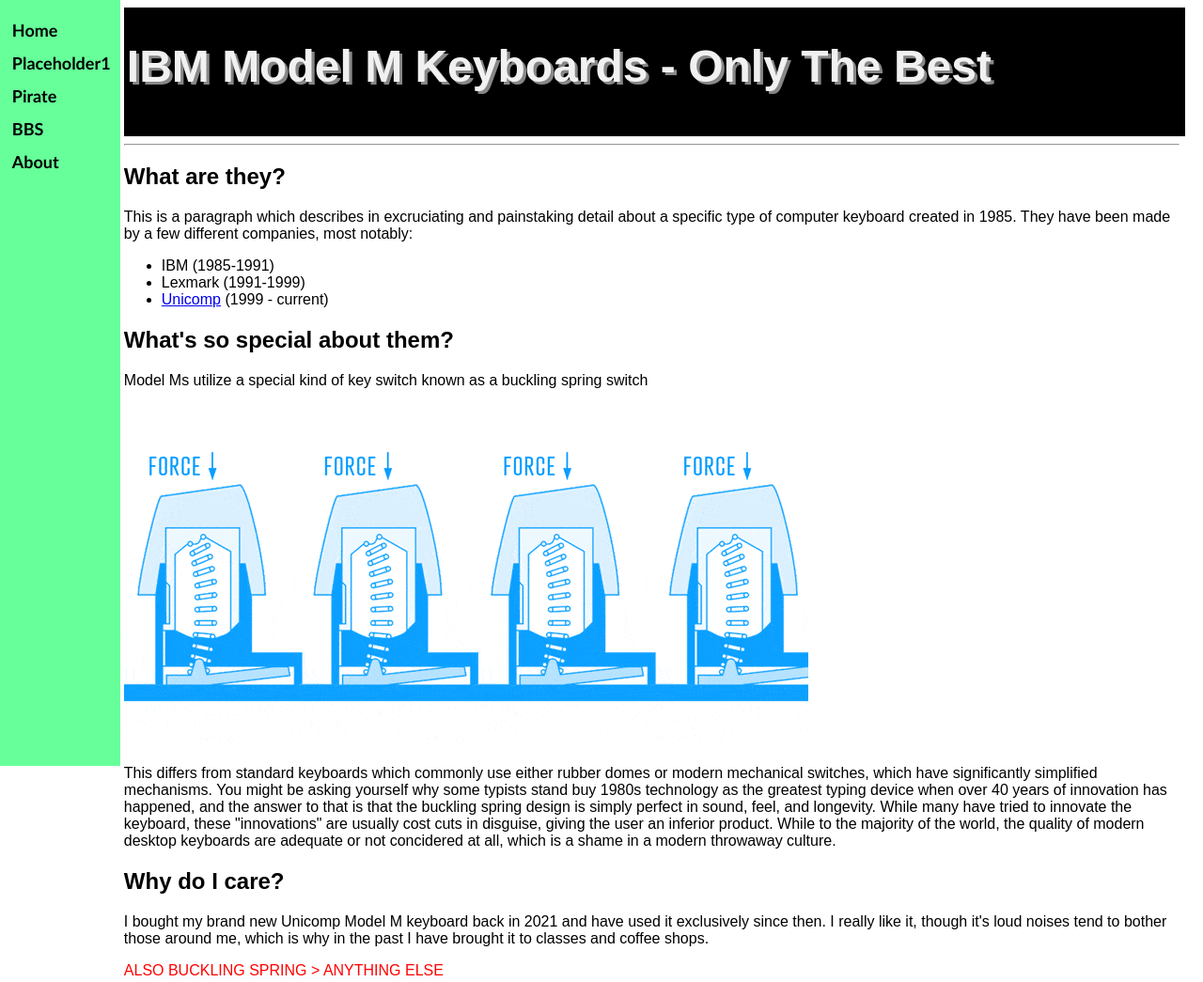
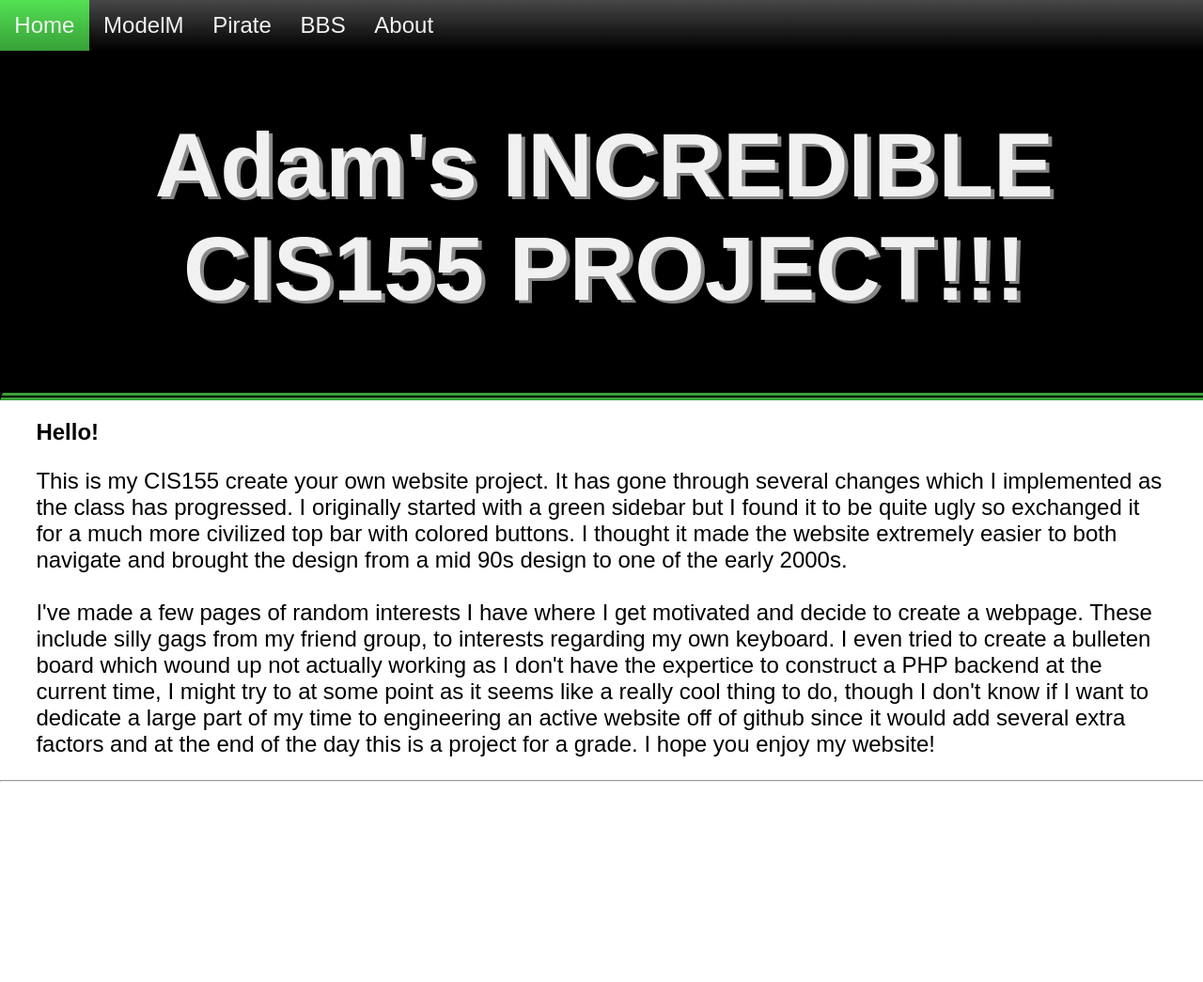
Before and after one commit to AdamT2000/my-website, a plain HTML site: page index.html in a window 1280 px wide. Shown: the top 1045 px of the page at 94% size. After the commit the page ends 914 px from the top, so only its background shows below. Drawn offline with Linux system fonts and the light colour scheme.

Commit message:
BIG change to layout/resort

```diff
--- a/index.html
+++ b/index.html
@@ -5,51 +5,39 @@
         <head>
             <meta charset="UTF-8">
             <title>IBM Model M Keyboards</title>
-            <link rel="stylesheet" href="styles.css">
+            <link rel="stylesheet" href="pages\styles\styleNew.css">
         </head>
 
-        <body>
         <!-- This is the top navigation bar :3-->
         <div class="sidenav">
-                <a href="index.html">Home</a>
-                <a href="#">Placeholder1</a>
+            <a class="active" href="index.html">Home</a>
+            <a href="pages/modelm.html">ModelM</a>
             <a href="pages/pirateposting.html">Pirate</a>
             <a href="pages/bbs/bbs.html">BBS</a>
             <a href="pages/aboutme.html">About</a>
         </div>
 
+        <body>
             <div class="header">
-                <h1>IBM Model M Keyboards - Only The Best</h1>
+                <h1>Adam's INCREDIBLE CIS155 PROJECT!!!</h1>
             </div>
 
-            <hr>
-            <h2>What are they?</h2>
-            <p>
-                This is a paragraph which describes in excruciating and painstaking detail about a specific type of computer keyboard created in 1985. They have been made by a few different companies, most notably:
+            <div class="content">
+                <h2> Hello!</h2>
+                <p> This is my CIS155 create your own website project. It has gone through several changes which I implemented
+                    as the class has progressed. I originally started with a green sidebar but I found it to be quite ugly so
+                    exchanged it for a much more civilized top bar with colored buttons. I thought it made the website extremely
+                    easier to both navigate and brought the design from a mid 90s design to one of the early 2000s. <br> <br>
+
+                    I've made a few pages of random interests I have where I get motivated and decide to create a webpage.
+                    These include silly gags from my friend group, to interests regarding my own keyboard. I even tried to create
+                    a bulleten board which wound up not actually working as I don't have the expertice to construct a PHP backend at
+                    the current time, I might try to at some point as it seems like a really cool thing to do, though I don't
+                    know if I want to dedicate a large part of my time to engineering an active website off of github since it would
+                    add several extra factors and at the end of the day this is a project for a grade. I hope you enjoy my website!
+
                 </p>
-            <ul>
-                <li>IBM (1985-1991)</li>
-                <li>Lexmark (1991-1999)</li>
-                <li> <a href="https://www.pckeyboard.com/page/SFNT">Unicomp</a> (1999 - current)</li>
-            </ul>
-            <h2> What's so special about them?</h2>
-            <p>Model Ms utilize a special kind of key switch known as a buckling spring switch</p>
-            <img
-                src="bucklingSpringKeyswitchDemo.gif"
-                alt="Animated gif of the action of a buclking spring keyboard"
-                width= "728"
-                height= "364"
-                >
-            <p>
-                This differs from standard keyboards which commonly use either rubber domes or modern mechanical switches, which have significantly simplified mechanisms. You might be asking yourself why some typists stand buy 1980s technology as the greatest typing device when over 40 years of innovation has happened, and the answer to that is that the buckling spring design is simply perfect in sound, feel, and longevity. While many have tried to innovate the keyboard, these "innovations" are usually cost cuts in disguise, giving the user an inferior product. While to the majority of the world, the quality of modern desktop keyboards are adequate or not concidered at all, which is a shame in a modern throwaway culture.
-            </p>
-
-            <h2>Why do I care?</h2>
-            <p>
-                I bought my brand new Unicomp Model M keyboard back in 2021 and have used it exclusively since then. I really like it, though it's loud noises tend to bother those around me, which is why in the past I have brought it to classes and coffee shops. <div id="emph">ALSO BUCKLING SPRING &gt ANYTHING ELSE</div>
-            </p>
-
-            <img src="myModelM.jpg" alt="My model M keyboard, with a black frame with green and white keys" width="500" height="208">
+            </div>
         </body>
     </main>
 
--- a/pages/bbs/bbs.css
+++ b/pages/bbs/bbs.css
@@ -0,0 +1,5 @@
+
+.message-board
+{
+    margin-left: 3vw;
+}
--- a/pages/pirate.css
+++ /dev/null
@@ -1,72 +0,0 @@
-.sidenav
-{
-    font-family: Calibri, 'Trebuchet MS', sans-serif;
-    font-weight:bold;
-    height: 100%;
-    width: 10vw; /*old 160px*/
-    position: fixed;
-    z-index: 1vw;
-    top: 0;
-    left: 0;
-    background-color: rgb(255, 76, 76);
-    overflow-x: hidden;
-    padding-top: 0.5vmax;
-}
-
-.sidenav a
-{
-    padding: 0.5vmax 0.5vmax 0.5vmax 1vmax; /*old 6px 8px 6px 16px*/
-    text-decoration: none;
-    font-size: 1.2vmax; /*old 20px*/
-    color:#000000;
-    display: block;
-}
-
-.sidenav a:hover
-{
-    color: #717171;
-}
-
-.header
-{
-    width: 100%;
-    height: 1%;
-    padding: 0% 0% 1% 0%;
-    color: #f1f1f1;
-    border-style: solid;
-    border-color: #000;
-    background-color: #000;
-    display: block;
-    font-size: 150%;
-    text-shadow: 0.25vw 0.2vw #878787;
-    text-overflow: clip;
-}
-
-body
-{
-    font-family: sans-serif;
-    margin-left: 9vw;
-    padding: 0vw 1.3vw;
-}
-
-p
-{
-    font-family: 'Trebuchet MS', 'Lucida Sans Unicode', 'Lucida Grande', 'Lucida Sans', Arial, sans-serif;
-}
-
-*[h2]
-{
-    font-size: 10px;
-}
-
-main > img
-{
-    text-align: center;
-    padding: 10px 20px;
-}
-/*I found a method to shrink the navbar if it detects a tiny screen*/
-@media (pointer:none), (pointer:coarse)
-{
-    .sidenav {padding-top: 15px;}
-    .sidenav a{font-size: 18px;}
-}
--- /dev/null
+++ b/pages/styles/pirate.css
@@ -0,0 +1,76 @@
+.sidenav
+{
+    background-color: #333;
+    background-image: linear-gradient(to top, #000000, #474747);
+    overflow: hidden;
+}
+
+.sidenav a
+{
+    float: left;
+    color: #f2f2f2;
+    text-align: center;
+    padding: 1vw 1.2vw;
+    text-decoration: none;
+    font-size: 150%;
+}
+
+.sidenav a:hover
+{
+    background-image: linear-gradient(to top, #383838, #8a8a8a);
+}
+
+.sidenav a.active
+{
+    background-image: linear-gradient(to top, 	#802a2a, 	#e15353);
+}
+
+.header
+{
+    width: 100%;
+    height: 1%;
+    padding: 0% 0% 1% 0%;
+    color: #f1f1f1;
+    border-style: solid;
+    border-color: #000;
+    background-color: #000;
+    display: block;
+    font-size: 300%;
+    text-shadow: 4px 3px #878787;
+    text-overflow: clip;
+    text-align: center;
+    border-bottom-style:double;
+    border-bottom-color: #9f3838;
+    border-bottom-width: 8px;
+}
+
+h2, h2
+{
+    font-size: 250%;
+}
+
+body
+{
+    font-family: sans-serif;
+    margin: 0;
+
+}
+
+.content
+{
+    margin-left: 4vw;
+    margin-right: 4vw;
+}
+
+
+main > img
+{
+    text-align: center;
+    padding: 10px 20px;
+}
+/*I found a method to shrink the navbar if it detects a tiny screen*/
+@media (pointer:none), (pointer:coarse)
+{
+    .sidenav {padding-top: 15px;}
+    .sidenav a{font-size: 18px;}
+}
--- /dev/null
+++ b/pages/styles/styleNew.css
@@ -0,0 +1,65 @@
+/* BBS STYLESHEET */
+.sidenav
+{
+    background-color: #333;
+    background-image: linear-gradient(to top, #000000, #474747);
+    overflow: hidden;
+}
+
+.sidenav a
+{
+    float: left;
+    color: #f2f2f2;
+    text-align: center;
+    padding: 1vw 1.2vw;
+    text-decoration: none;
+    font-size: 150%;
+}
+
+.sidenav a:hover
+{
+    background-image: linear-gradient(to top, #383838, #8a8a8a);
+}
+
+.sidenav a.active
+{
+    background-image: linear-gradient(to top, 	#38A038, 	#53E153);
+}
+
+.header
+{
+    width: 100%;
+    height: 1%;
+    padding: 0% 0% 1% 0%;
+    color: #f1f1f1;
+    border-style: solid;
+    border-color: #000;
+    background-color: #000;
+    display: block;
+    font-size: 300%;
+    text-shadow: 4px 3px #878787;
+    text-overflow: clip;
+    text-align: center;
+    border-bottom-style:double;
+    border-bottom-color: #38A038;
+    border-bottom-width: 8px;
+}
+
+h2, h3, p
+{
+    font-size: 150%;
+
+}
+
+body
+{
+    font-family: sans-serif;
+    margin: 0;
+
+}
+
+.content
+{
+    margin-left: 3vw;
+    margin-right: 3vw;
+}
--- a/styles.css
+++ b/styles.css
@@ -27,6 +27,7 @@
     color: #717171;
 }
 
+
 .header
 {
     width: 100%;
@@ -42,6 +43,11 @@
     text-overflow: clip;
 }
 
+h2, h3
+{
+    padding: 0vw 1.3vw;
+}
+
 body
 {
     font-family: sans-serif;
@@ -53,14 +59,3 @@
 {
     font-size: 10px;
 }
-
-#emph
-{
-    color: red;
-}
-/*I found a method to shrink the navbar if it detects a tiny screen*/
-@media (pointer:none), (pointer:coarse)
-{
-    .sidenav {padding-top: 15px;}
-    .sidenav a{font-size: 18px;}
-}
```
Also changed, not shown: pages/aboutme.html (+15 -5 lines), pages/bbs/bbs.html (+12 -11 lines), pages/modelm.html (added, +62 -0 lines), pages/pirateposting.html (+14 -12 lines), pages/img/bucklingSpringKeyswitchDemo.gif (renamed from bucklingSpringKeyswitchDemo.gif), pages/img/jollyrodger.png (renamed from pages/jollyrodger.png), pages/img/madeyeship.png (renamed from pages/madeyeship.png), pages/img/myModelM.jpg (renamed from myModelM.jpg), pages/img/pirate ship.jpg (renamed from pages/pirate ship.jpg), pages/img/pirateposting.gif (renamed from pages/pirateposting.gif), pages/img/pirateship.gif (renamed from pages/pirateship.gif), 2 other files. Lines whose indentation alone changed are shown as unchanged.
